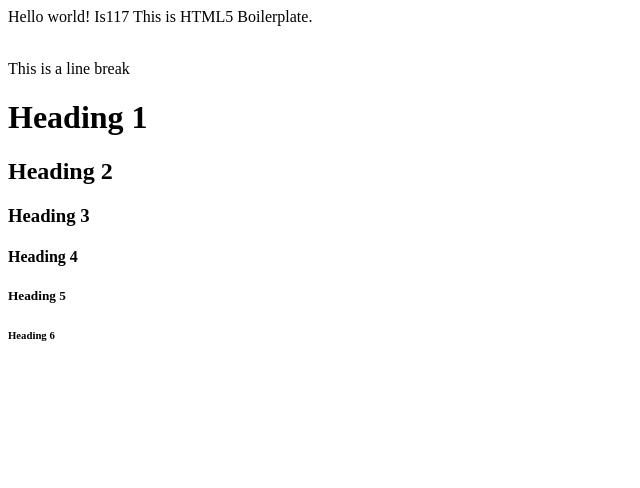
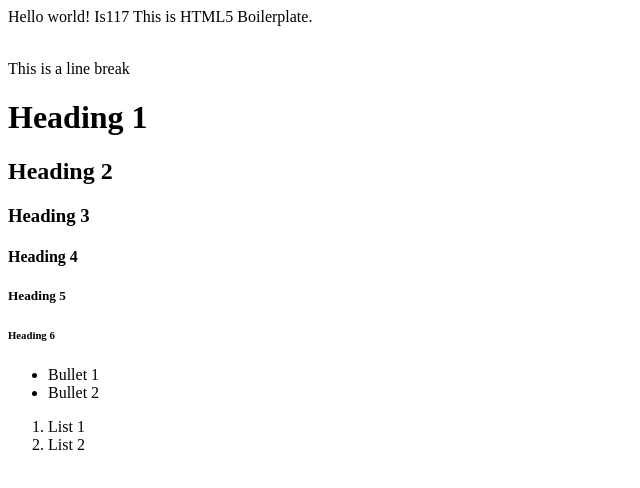
Before and after one commit to ahh9/Project1, a plain HTML site: page is117/index.html in a window 1280 px wide. Shown: the whole page, without its empty margins (0-640 px from the left). Drawn offline with Linux system fonts and the light colour scheme.

Commit message:
added bullets and lists

```diff
--- a/is117/index.html
+++ b/is117/index.html
@@ -6,3 +6,11 @@
 	<h4>Heading 4</h4>
 	<h5>Heading 5</h5>
 	<h6>Heading 6</h6>
+	   <ul>
+	   <li>Bullet 1</li>
+	   <li>Bullet 2</li>
+	</ul>
+	<ol>
+	   <li>List 1</li>
+	   <li>List 2</li>
+        </ol>
```
